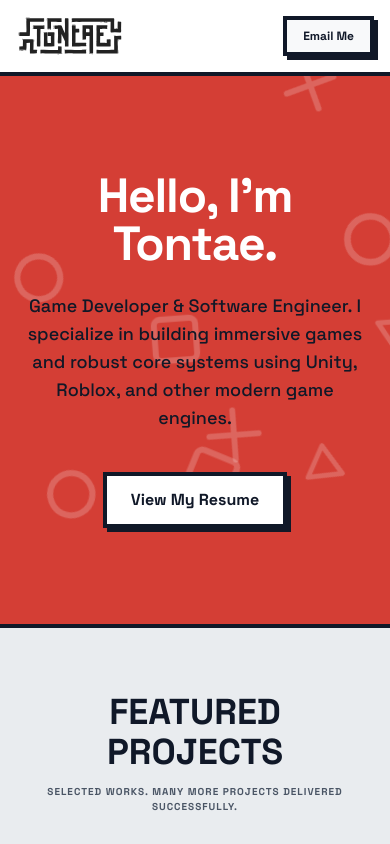
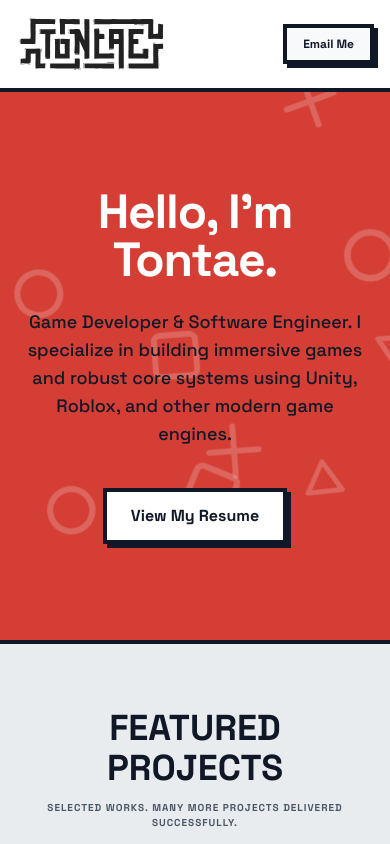
Before and after one commit to Tontae/dev-portfolio, a Next.js app: page / in a window 390 px wide. Shown: the top 844 px of the page. Built offline with nearby package versions, Linux system fonts and the light colour scheme.

Commit message:
🔧 Fix logo size and optimize image display
- Adjust logo container size for better visibility
- Fix Image component aspect ratio warnings
- Improve responsive logo scaling
- Maintain performance optimizations

```diff
--- a/src/app/page.tsx
+++ b/src/app/page.tsx
@@ -42,7 +42,11 @@ export default function Home() {
       <nav className="sticky top-0 z-50 flex items-center justify-between p-4 sm:p-6 bg-white border-b-4 border-gray-900">
         <div className="flex-1 flex justify-start items-center">
           <a href="#" className="block hover:scale-105 transition-transform duration-200">
-            <Image src="/logo.svg" alt="Tontae Logo" width={48} height={48} className="h-10 sm:h-12 w-auto object-contain" loading="eager"/>
+            <img
+              src="/logo.svg"
+              alt="Tontae Logo"
+              className="h-14 sm:h-16 w-auto object-contain"
+            />
           </a>
         </div>
         <div className="hidden md:flex flex-1 justify-center items-center gap-12 font-bold text-lg">
```
